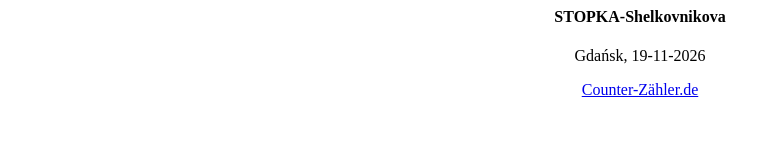
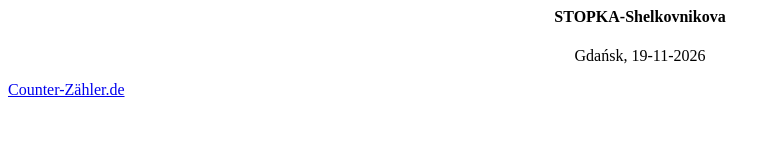
Before and after one commit to Olias33/Zad13_Shel, a plain HTML site: page stopka_shelkovnikova.html in a window 1280 px wide. Shown: the whole page, without its empty margins (0-781 px from the left). Drawn offline with Linux system fonts and the light colour scheme.

Commit message:
Update stopka_shelkovnikova.html

```diff
--- a/stopka_shelkovnikova.html
+++ b/stopka_shelkovnikova.html
@@ -3,9 +3,9 @@
 <body align="center">
   <h4>STOPKA-Shelkovnikova</h4>
   <p>Gdańsk, 19-11-2026</p>
-
+  <p align="left">
   <a href="https://www.counter-zaehler.de">Counter-Zähler.de</a>
-
+  </p>
 <script type="text/javascript" src="https://www.counterliczniki.com/pl/home/counter/1709917/t/1"></script>
 
 </body>
```
